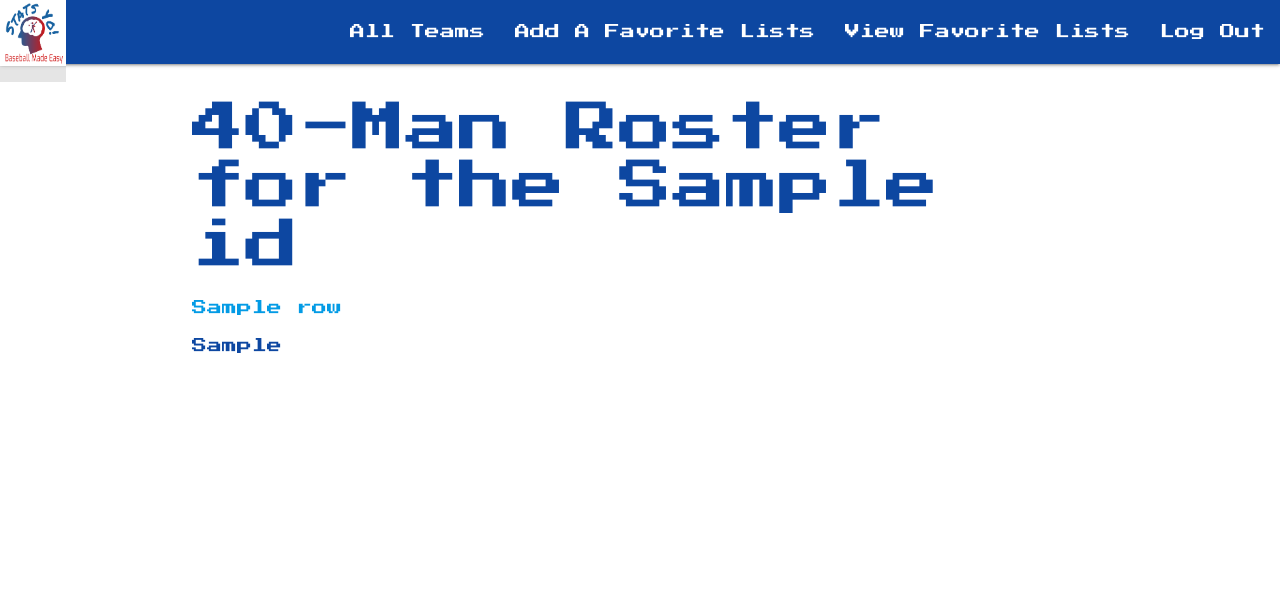
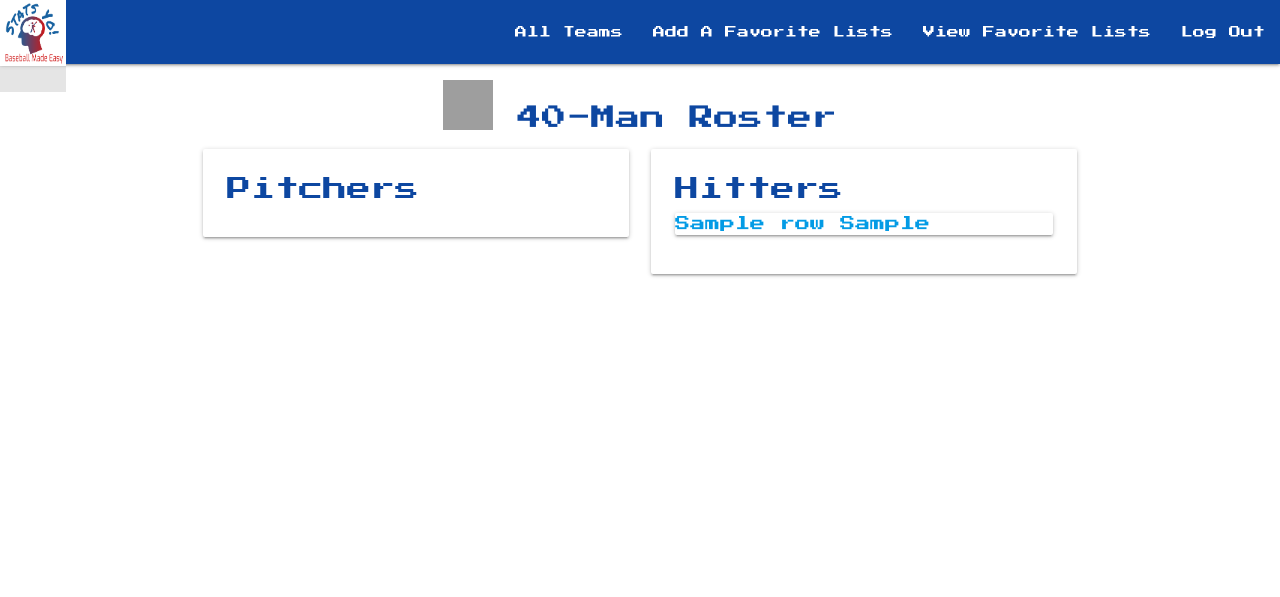
Before and after one commit to jcos201/statsyo, a Django app: page /teams/roster/1/ in a window 1280 px wide. Shown: the top 597 px of the page. Run offline with Django 3.2, Linux system fonts and the light colour scheme; a user stored in the database is signed in; tables that the repository leaves empty hold one stand-in row (values such as "Sample post"); a database or web service that is not in the repository returns one stand-in record (values such as "Sample title"); data that the repository does not hold is empty; grey boxes are pictures that could not be loaded.

Commit message:
Styles Teams Details Page

```diff
--- a/main_app/static/css/style.css
+++ b/main_app/static/css/style.css
@@ -6,6 +6,9 @@ body {
     color: #0D47A1;
   }
 
+  nav ul a {
+    font-size: 0.8rem !important;
+  }
   main {
     flex: 1 0 auto;
 
--- a/main_app/templates/teams/detail.html
+++ b/main_app/templates/teams/detail.html
@@ -1,4 +1,5 @@
 {% extends 'base.html' %}
+{% load static %}
 
 {% block content %}
 
@@ -8,22 +9,46 @@
 <!-- IF LOGGED IN USER CAN ADD PLAYER TO FAVORITES LIST -->
     <!-- IF LOGGED IN USER CAN CLICK ON PLAYER AND GO TO PLAYERS PAGE -->
     <!-- IF NOT LOGGED IN REDIRECT LOGIN PAGE -->
-<h2>40-Man Roster for the {{ team }} </h2>
+<h5 class="center"><img alt="{{ team_logo }}" class="logo" src="{% get_static_prefix %}/images/{{ team_logo }}.png"> 40-Man Roster</h5>
 
-{% for player in players %}
-    {% if player.position_txt == "P" %}
-    <a href='{% url "pitcherStats" player.player_id %}'>
-        <p>{{ player.name_display_first_last }}</p>
-    </a>
-        <p>{{ player.position_txt }}</p>
+<div class="row">
+    <!-- PITCHERS -->
+    <div class="col s6">
+        <div class="card">
+            <div class="card-content">
+                <span class="card-title">Pitchers</span>
+                {% for player in players %}
+                {% if player.position_txt == "P" %}
+                <div class="card">
+                    <a href='{% url "pitcherStats" player.player_id %}'>
+                        {{ player.name_display_first_last }}
 
-    {% else %}
-        <a href='{% url "playerStats" player.player_id %}'>
-            <p>{{ player.name_display_first_last }}</p>
-        </a>
-        <p>{{ player.position_txt }}</p>
-    {% endif %}
-{% endfor %}
+                    </a>
+                </div>
+                {% endif %}
+                {% endfor %}
+            </div>
+        </div>
+    </div>
+    <!-- HITTERS -->
+    <div class="col s6">
+        <div class="card">
+            <div class="card-content">
+                <span class="card-title">Hitters</span>
+                {% for player in players %}
+                    {% if not player.position_txt == "P" %}
+                    <div class="card">
+                        <a href='{% url "playerStats" player.player_id %}'>
+                            {{ player.name_display_first_last }}
+                            {{ player.position_txt }}
+                        </a>
+                    </div>
+                    {% endif %}
+                {% endfor %}
+            </div>
+        </div>
+    </div>
+</div>
 
 
 {% endblock %}
--- a/main_app/views.py
+++ b/main_app/views.py
@@ -70,7 +70,8 @@ def roster(request, team_id):
 
     return render(request, 'teams/detail.html', {
         'players': rosterResults['row'],
-        'team': row[0]['team_name']
+        'team': row[0]['team_name'],
+        'team_logo': row[0]['team_abbrev']
     })
 
 
```
